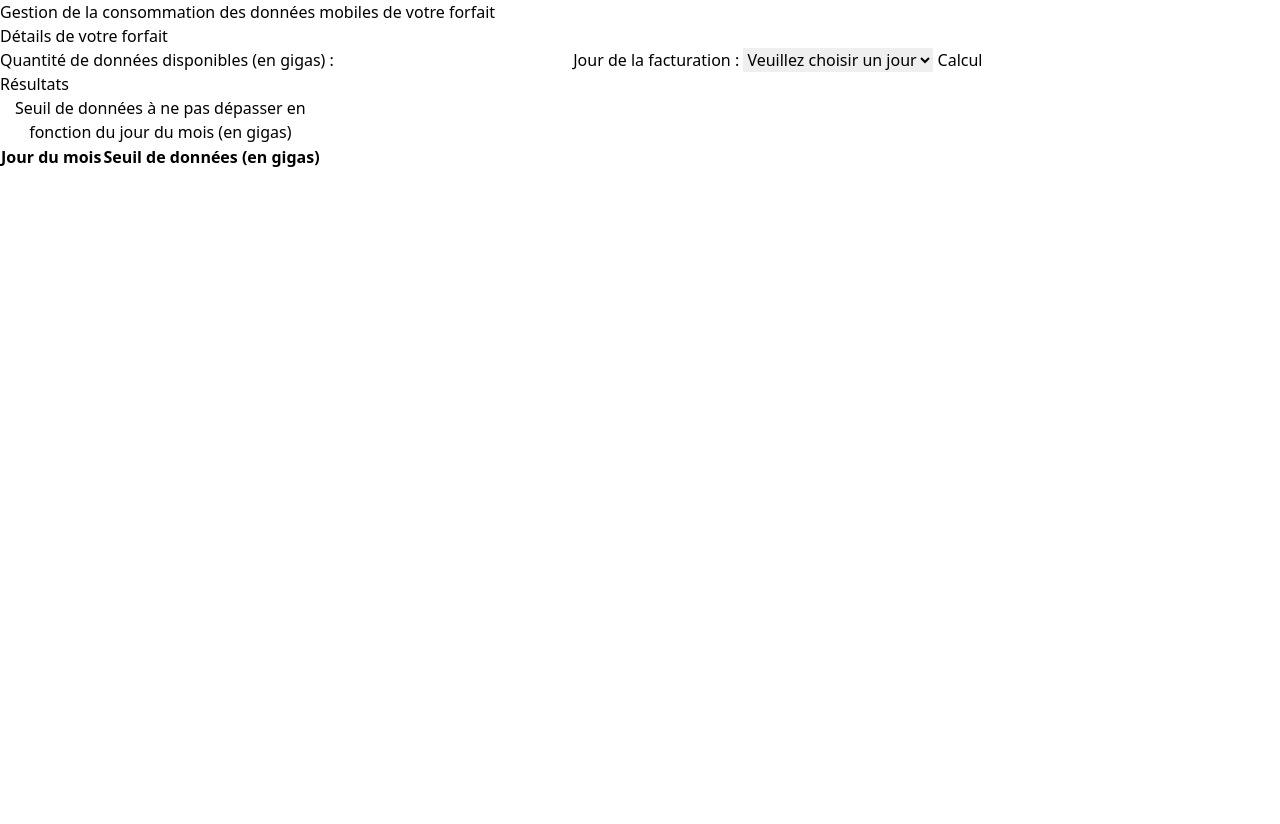
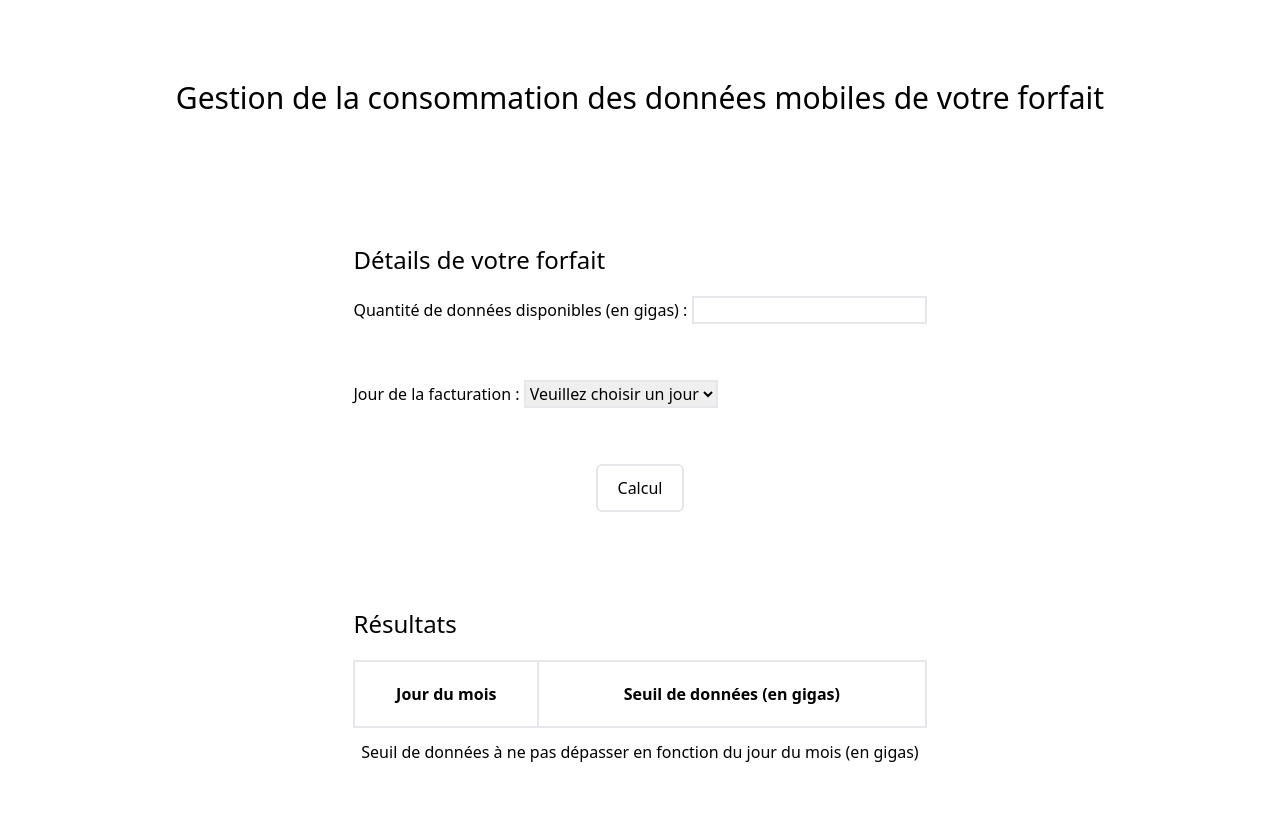
Before and after one commit to Cycle9898/mobile-data-consumption-management, a website built with Vite: page index.html in a window 1280 px wide. Before the commit the page ends 800 px from the top, so only its background shows below. Built offline with nearby package versions, Linux system fonts and the light colour scheme.

Commit message:
basic layout added on main page

```diff
--- a/index.html
+++ b/index.html
@@ -8,32 +8,42 @@
 		<link rel="icon" type="image/png" href="./src/assets/favicon.png" />
 	</head>
 
-	<body>
-		<header>
-			<h1>
+	<body class="flex flex-col items-center">
+		<header class="py-20 px-6">
+			<h1 class="text-3xl">
 				Gestion de la consommation des données mobiles de votre forfait
 			</h1>
 		</header>
 
 		<main>
-			<section>
-				<h2>Détails de votre forfait</h2>
+			<section class="py-12 px-6">
+				<h2 class="mb-5 text-2xl">Détails de votre forfait</h2>
 
-				<form>
+				<form class="flex flex-col gap-y-14">
+					<div>
 						<label for="data-quantity">
 							Quantité de données disponibles (en gigas) :
 						</label>
 
 						<input
+							class="border-solid border-2"
 							id="data-quantity"
 							name="data-quantity"
 							type="number"
 							min="1"
 							required />
+					</div>
 
-					<label for="billing-day"> Jour de la facturation : </label>
+					<div>
+						<label for="billing-day">
+							Jour de la facturation :
+						</label>
 
-					<select name="billing-day" id="billing-day" required>
+						<select
+							name="billing-day"
+							id="billing-day"
+							required
+							class="border-solid border-2">
 							<option value="" selected disabled hidden>
 								Veuillez choisir un jour
 							</option>
@@ -69,29 +79,42 @@
 							<option value="30">30</option>
 							<option value="31">31</option>
 						</select>
+					</div>
 
-					<button type="submit">Calcul</button>
+					<button
+						type="submit"
+						class="w-fit border-solid border-2 py-2.5 px-5 rounded-md m-auto">
+						Calcul
+					</button>
 				</form>
 			</section>
 
-			<section>
-				<h2>Résultats</h2>
+			<section class="py-12 px-6">
+				<h2 class="text-2xl">Résultats</h2>
 
-				<div>
-					<div id="avg-result"></div>
+				<div class="m-5">
+					<span id="avg-result"></span>
 				</div>
 
-				<div>
+				<div class="flex flex-col">
 					<table>
-						<caption>
+						<caption class="caption-bottom py-3">
 							Seuil de données à ne pas dépasser en fonction du
 							jour du mois (en gigas)
 						</caption>
 
 						<thead>
 							<tr>
-								<th scope="col">Jour du mois</th>
-								<th scope="col">Seuil de données (en gigas)</th>
+								<th
+									scope="col"
+									class="border-solid border-2 py-5">
+									Jour du mois
+								</th>
+								<th
+									scope="col"
+									class="border-solid border-2 py-5">
+									Seuil de données (en gigas)
+								</th>
 							</tr>
 						</thead>
 
```
Lines whose indentation alone changed are shown as unchanged.
